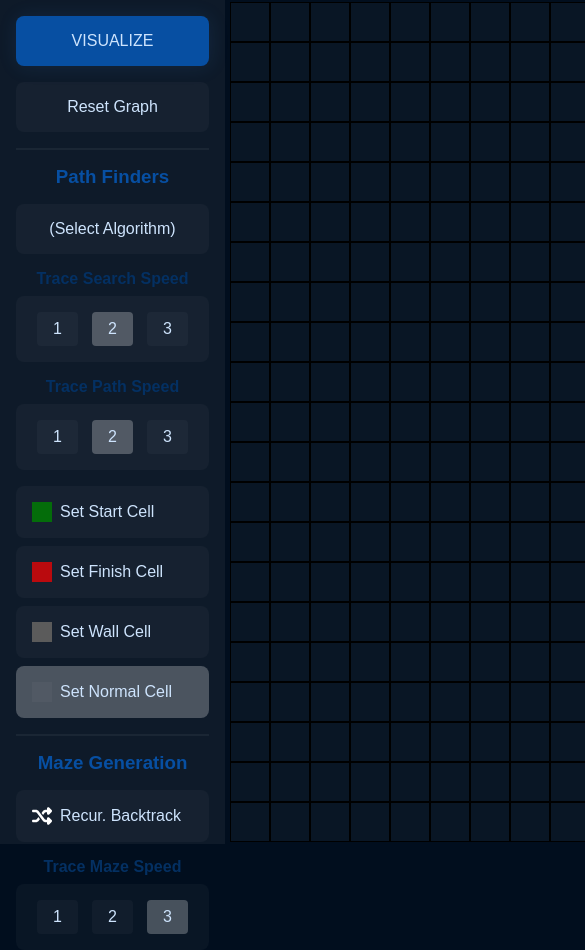
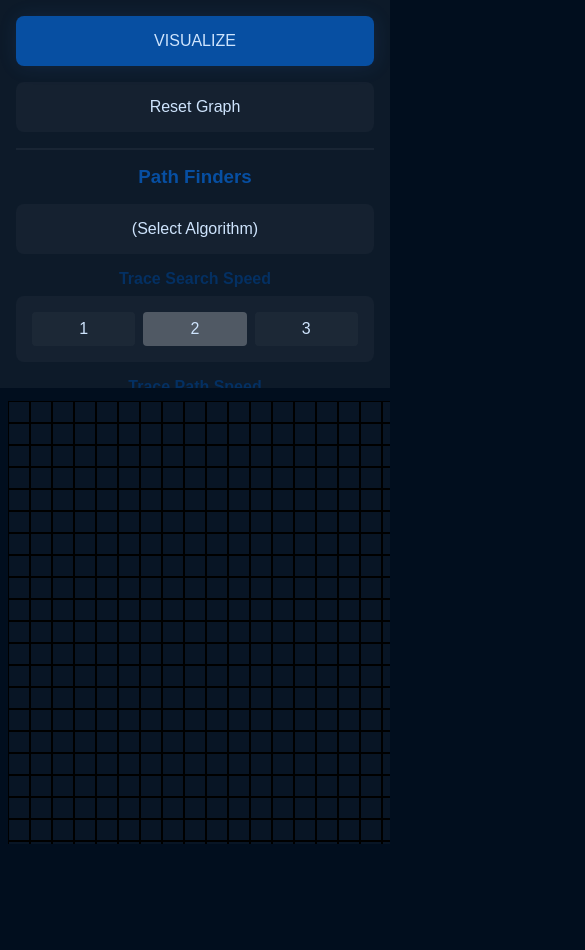
Before and after one commit to NoahBeto/react-typescript-algorithm-visualizer, a React (Vite) app: page / in a window 390 px wide. Shown: the top 950 px of the page, 585 px wide, since content can reach past the window. After the commit the page ends 844 px from the top, so only its background shows below. Built offline with nearby package versions, Linux system fonts and the light colour scheme.

Commit message:
Update App.css

```diff
--- a/src/App.css
+++ b/src/App.css
@@ -19,13 +19,15 @@
   height: 100vh;
   display: flex;
   flex-direction: row;
-  align-items: center;
+  align-items: stretch;
   gap: 5px;
+  overflow: hidden; /* prevents body scroll fights */
 }
 
 .navbar {
   height: 100%;
   min-width: 225px;
+  width: 260px; /* stable width on desktop */
   background: var(--static5);
   display: flex;
   flex-direction: column;
@@ -33,6 +35,7 @@
   align-items: stretch;
   gap: 1rem;
   padding: 1rem;
+  overflow-y: auto; /* allow sidebar to scroll on small screens */
 }
 
 /* Button Styles */
@@ -47,18 +50,6 @@
   animation: btnHoverGlowOut 0.5s;
 }
 
-/* Speed selector styles */
-ul {
-  width: 100%;
-  display: flex;
-  justify-content: space-around;
-}
-
-ul li {
-  padding: 0.5rem 1rem;
-  border-radius: 0.25rem;
-}
-
 .reset-graph {
   background: var(--static3);
   border: none;
@@ -70,6 +61,18 @@ ul li {
 
 .visualize-btn:hover {
   animation: btnHoverGlowIn 0.5s forwards;
+}
+
+/* Speed selector styles */
+ul {
+  width: 100%;
+  display: flex;
+  justify-content: space-around;
+}
+
+ul li {
+  padding: 0.5rem 1rem;
+  border-radius: 0.25rem;
 }
 
 /* Dropdown Styles */
@@ -143,21 +146,6 @@ ul li {
 }
 
 /* Selector Styles */
-.visualize-btn {
-  font-size: 1rem;
-  padding: 1rem 2rem;
-  border-radius: 0.5rem;
-  background: var(--primary);
-  border: none;
-  box-shadow: 1px 1px 20px #3b93f71d;
-  color: var(--text);
-  animation: btnHoverGlowOut 0.5s;
-}
-
-.visualize-btn:hover {
-  animation: btnHoverGlowIn 0.5s forwards;
-}
-
 .start-end-selector-container {
   display: flex;
   flex-direction: column;
@@ -190,19 +178,97 @@ ul li {
   transition: 0.25s;
 }
 
+/* Helps selector rows wrap nicely if needed */
+.selector-row {
+  flex-wrap: wrap;
+  gap: 0.5rem;
+}
+.selector-row li {
+  flex: 1 0 auto;
+  text-align: center;
+}
+
 /* Graph Styles */
+/* Outer container handles scrolling on any device */
+.graphOuter {
+  flex: 1;
+  min-width: 0;
+  height: 100%;
+  overflow: auto;
+  -webkit-overflow-scrolling: touch;
+  padding: 8px;
+}
+
+/* Actual grid */
 .graphWrapper {
   display: grid;
-  grid-template-columns: repeat(41, minmax(40px, 1fr));
-  grid-template-rows: repeat(21, minmax(40px, 1fr));
-  overflow: scroll;
+
+  /* IMPORTANT: Use CSS variable cell size so it can scale on mobile */
+  grid-template-columns: repeat(41, var(--cellSize));
+  grid-template-rows: repeat(21, var(--cellSize));
+
   margin-inline: auto;
+}
+
+/* Default cell size (desktop) */
+:root {
+  --cellSize: 40px;
+}
+
+/* Tablet: slightly smaller cells */
+@media (max-width: 1024px) {
+  :root {
+    --cellSize: 34px;
+  }
+
+  .navbar {
+    width: 240px;
+    min-width: 200px;
+  }
+}
+
+/* Phone: stack controls above grid and shrink cells */
+@media (max-width: 768px) {
+  .wrapper {
+    flex-direction: column;
+    height: 100vh;
+  }
+
+  .navbar {
+    width: 100%;
+    min-width: 0;
+    height: auto;
+    max-height: 46vh; /* controls scroll if they exceed screen */
+    border-radius: 0;
+  }
+
+  .graphOuter {
+    height: auto;
+    flex: 1;
+    width: 100%;
+  }
+
+  :root {
+    --cellSize: 26px;
+  }
+}
+
+/* Small phones: even smaller */
+@media (max-width: 420px) {
+  :root {
+    --cellSize: 22px;
+  }
+
+  ul li {
+    padding: 0.5rem 0.75rem;
+  }
 }
 
 /* Scrollbar Styles */
 ::-webkit-scrollbar {
   background: var(--static-3);
   width: 7px;
+  height: 7px;
   border-radius: 7px;
 }
 
```
